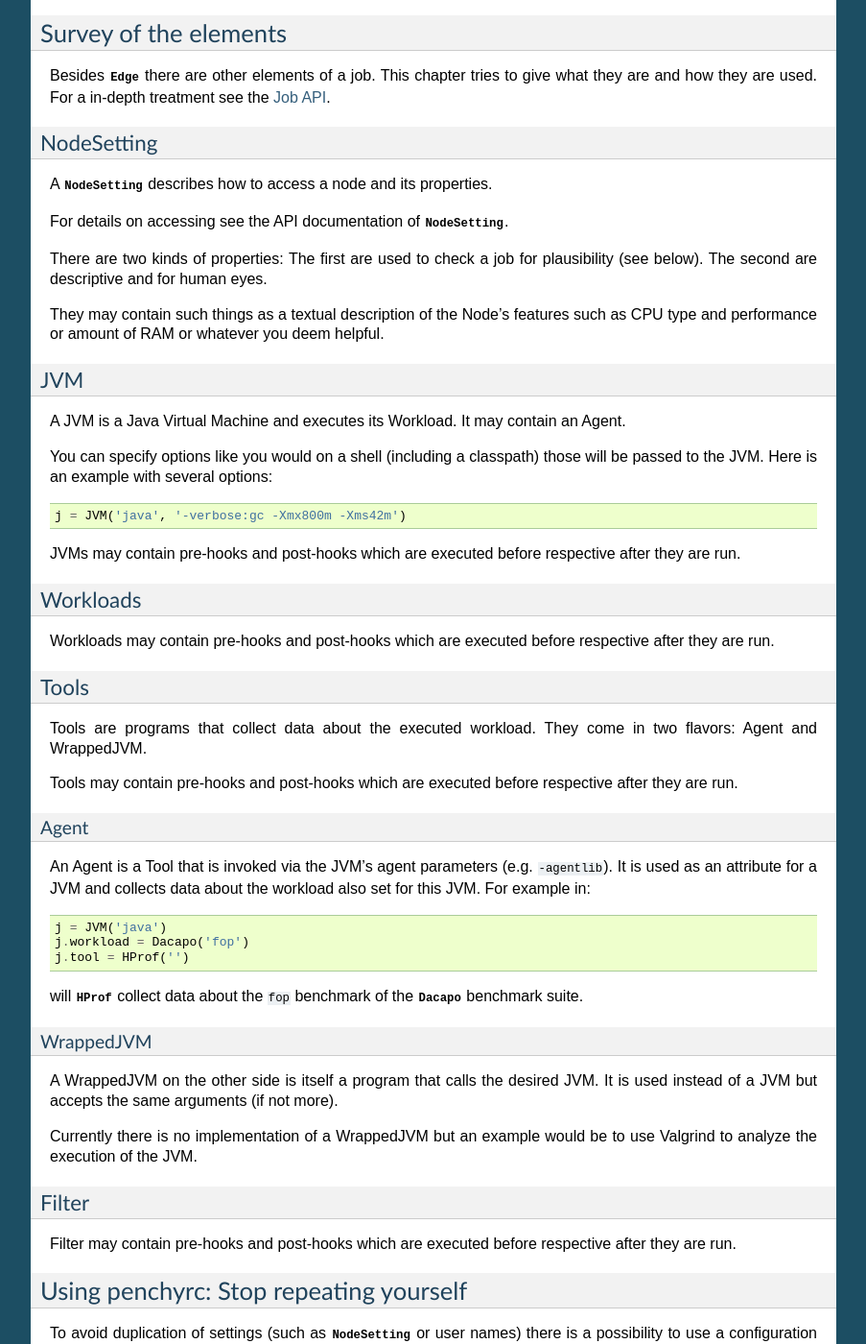
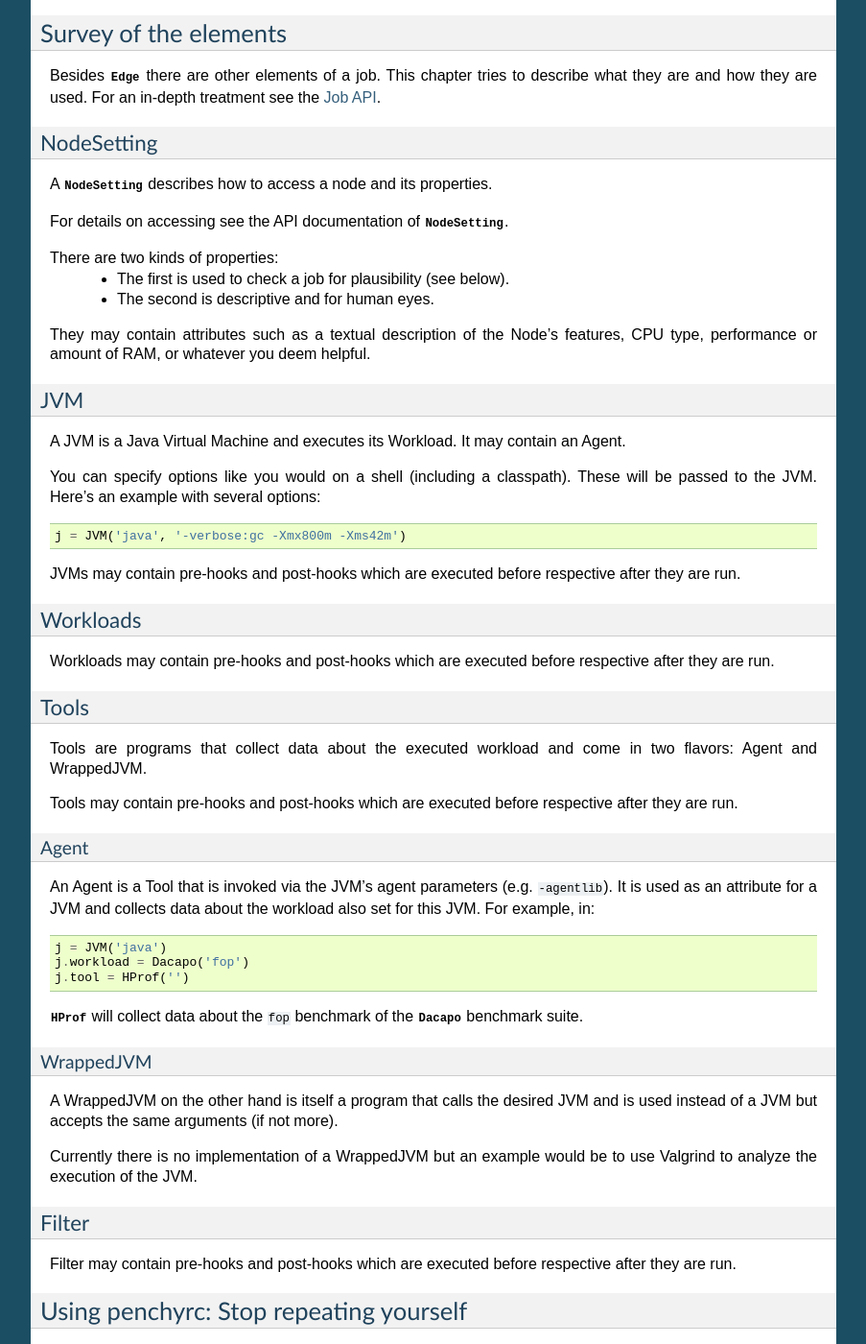
Before and after one commit to fhirschmann/penchy, a Sphinx documentation site: the page built from docs/job.rst, in a window 1280 px wide and 1400 px high, scrolled down 2107 px. Shown: the whole window at 96% size, without its empty margins (198-1101 px from the left). Built offline with Sphinx 7.4.7, drawn with Linux system fonts in a browser that asks for light colours; formulas are drawn with MathJax 3; some of the changed text lies outside the part shown.

Commit message:
corrected wording and grammar

```diff
--- a/docs/job.rst
+++ b/docs/job.rst
@@ -77,8 +77,8 @@ Survey of the elements
 
 Besides :class:`~penchy.jobs.dependency.Edge` there are other elements of a
 job.
-This chapter tries to give what they are and how they are used.
-For a in-depth treatment see the :ref:`Job API <job-api>`.
+This chapter tries to describe what they are and how they are used.
+For an in-depth treatment see the :ref:`Job API <job-api>`.
 
 NodeSetting
 -----------
@@ -88,11 +88,11 @@ properties.
 For details on accessing see the API documentation of :class:`~penchy.jobs.job.NodeSetting`.
 
 There are two kinds of properties:
-The first are used to check a job for plausibility (see below).
-The second are descriptive and for human eyes.
+ * The first is used to check a job for plausibility (see below).
+ * The second is descriptive and for human eyes.
 
-They may contain such things as a textual description of the Node's features
-such as CPU type and performance or amount of RAM or whatever you deem helpful.
+They may contain attributes such as a textual description of the Node's features,
+CPU type, performance or amount of RAM, or whatever you deem helpful.
 
 JVM
 ---
@@ -100,8 +100,8 @@ JVM
 A JVM is a Java Virtual Machine and executes its Workload.
 It may contain an Agent.
 
-You can specify options like you would on a shell (including a classpath) those
-will be passed to the JVM. Here is an example with several options::
+You can specify options like you would on a shell (including a classpath). These
+will be passed to the JVM. Here's an example with several options::
 
   j = JVM('java', '-verbose:gc -Xmx800m -Xms42m')
 
@@ -117,8 +117,8 @@ after they are run.
 Tools
 -----
 
-Tools are programs that collect data about the executed workload.
-They come in two flavors: Agent and WrappedJVM.
+Tools are programs that collect data about the executed workload and come in two
+flavors: Agent and WrappedJVM.
 
 Tools may contain pre-hooks and post-hooks which are executed before respective
 after they are run.
@@ -129,21 +129,21 @@ Agent
 An Agent is a Tool that is invoked via the JVM's agent parameters (e.g.
 ``-agentlib``).
 It is used as an attribute for a JVM and collects data about the workload also
-set for this JVM. For example in::
+set for this JVM. For example, in::
 
   j = JVM('java')
   j.workload = Dacapo('fop')
   j.tool = HProf('')
 
-will :class:`~penchy.jobs.tools.HProf` collect data about the ``fop`` benchmark of the
+:class:`~penchy.jobs.tools.HProf` will collect data about the ``fop`` benchmark of the
 :class:`~penchy.jobs.workloads.Dacapo` benchmark suite.
 
 
 WrappedJVM
 ~~~~~~~~~~
 
-A WrappedJVM on the other side is itself a program that calls the desired JVM.
-It is used instead of a JVM but accepts the same arguments (if not more).
+A WrappedJVM on the other hand is itself a program that calls the desired JVM
+and is used instead of a JVM but accepts the same arguments (if not more).
 
 Currently there is no implementation of a WrappedJVM but an example would be to
 use Valgrind to analyze the execution of the JVM.
```
Also changed, not shown: other parts of docs/job.rst (+4 -4 lines).
